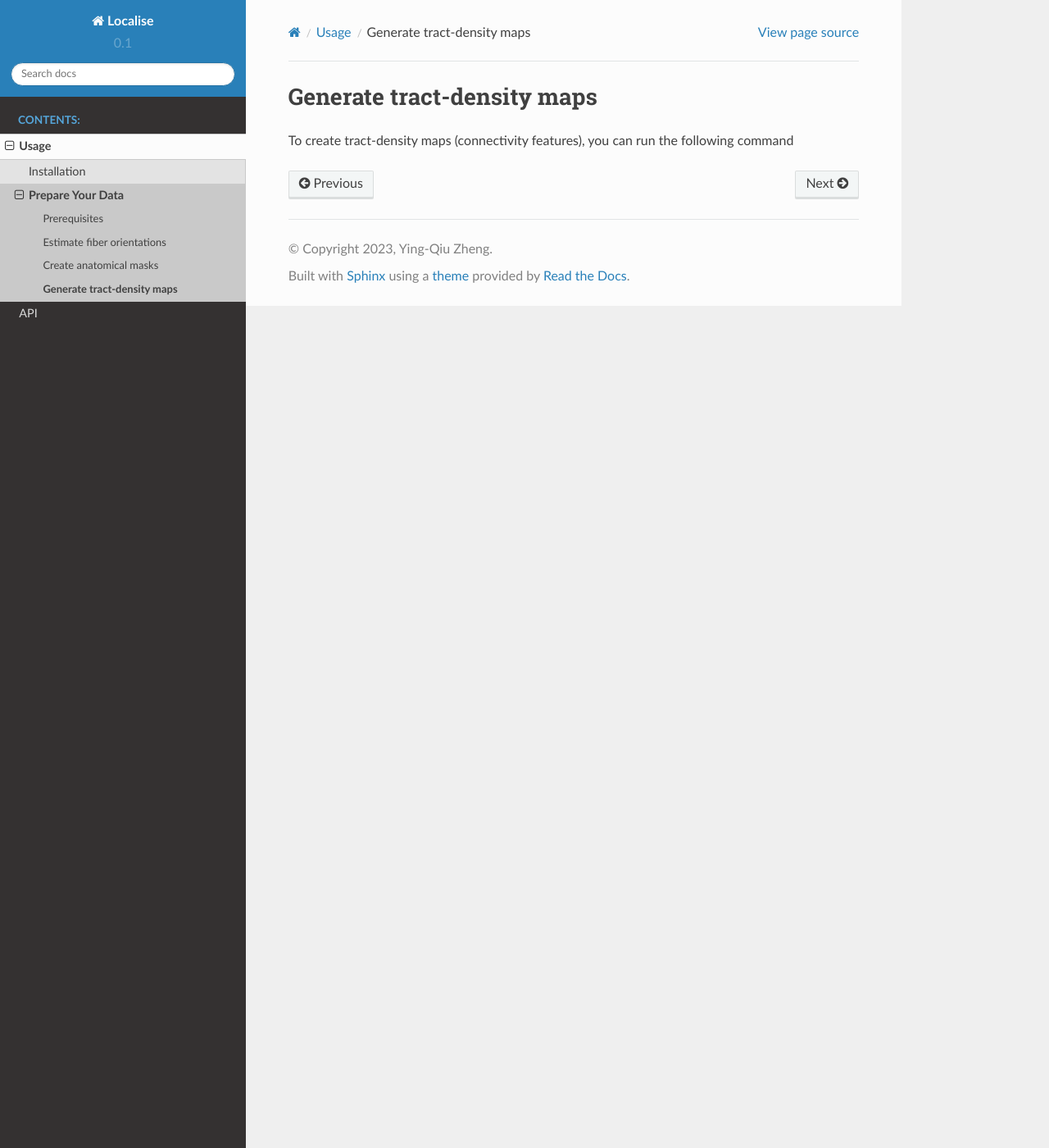
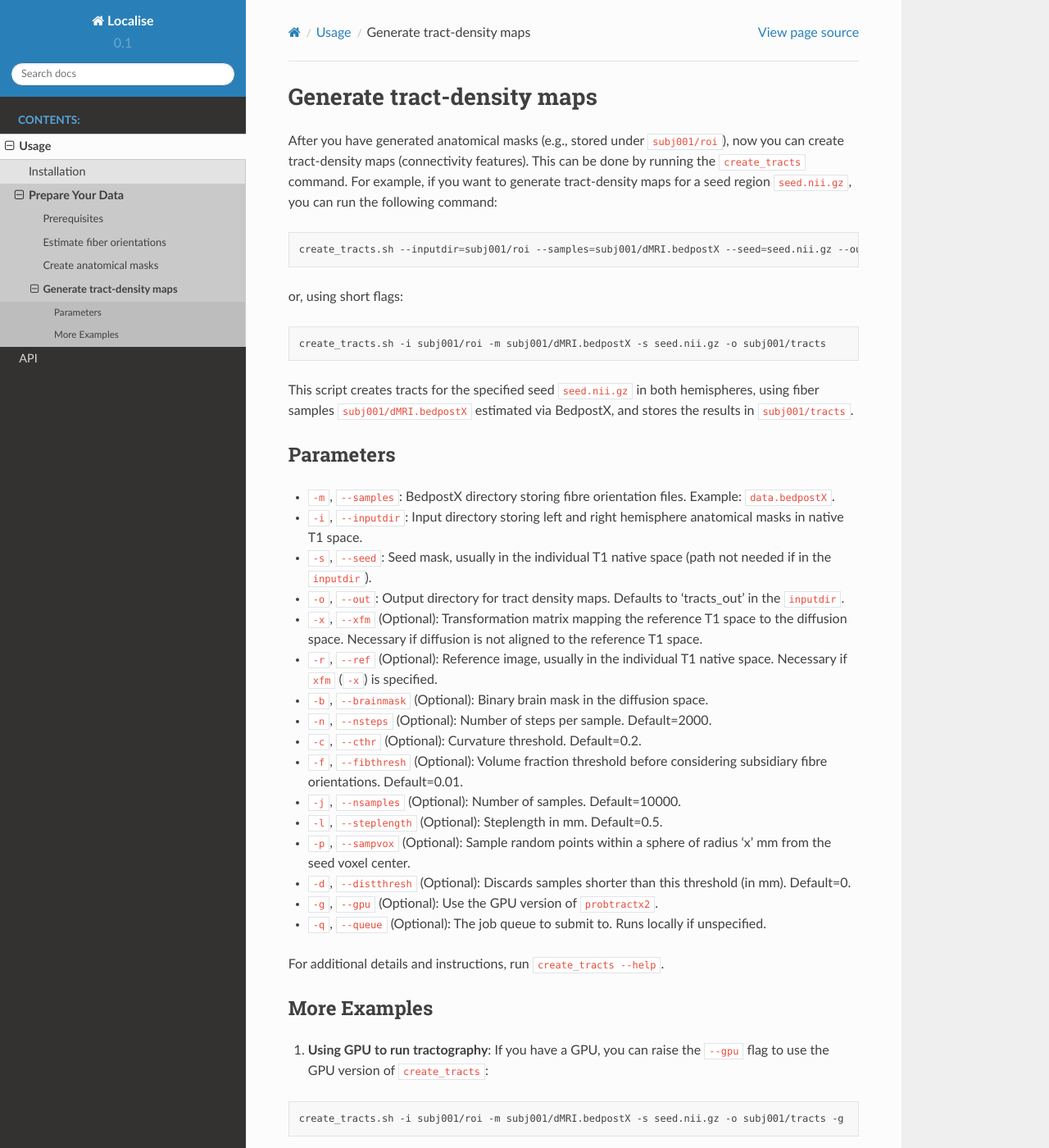
Before and after one commit to yingqiuz/localise, a Sphinx documentation site: the page built from docs/source/sections/prepare/create_tracts.rst, in a window 1280 px wide and 1400 px high. Shown: the whole window at 82% size. Built offline with Sphinx 7.4.7 and the Read the Docs theme 2.0.0, drawn with Linux system fonts in a browser that asks for light colours; some of the changed text lies outside the part shown.

Commit message:
rearrange prepare

```diff
--- a/docs/source/sections/prepare/create_tracts.rst
+++ b/docs/source/sections/prepare/create_tracts.rst
@@ -3,4 +3,92 @@
 Generate tract-density maps
 ===========================
 
-To create tract-density maps (connectivity features), you can run the following command
+After you have generated anatomical masks (e.g., stored under ``subj001/roi``),
+now you can create tract-density maps (connectivity features).
+This can be done by running the ``create_tracts`` command. For example, if you want to generate tract-density maps
+for a seed region ``seed.nii.gz``, you can run the following command:
+
+.. code-block:: bash
+
+   create_tracts.sh --inputdir=subj001/roi --samples=subj001/dMRI.bedpostX --seed=seed.nii.gz --out=subj001/tracts
+
+or, using short flags:
+
+.. code-block:: bash
+
+   create_tracts.sh -i subj001/roi -m subj001/dMRI.bedpostX -s seed.nii.gz -o subj001/tracts
+
+This script creates tracts for the specified seed ``seed.nii.gz`` in both hemispheres,
+using fiber samples ``subj001/dMRI.bedpostX`` estimated via BedpostX,
+and stores the results in ``subj001/tracts``.
+
+Parameters
+----------
+
+- ``-m``, ``--samples``:
+  BedpostX directory storing fibre orientation files. Example: ``data.bedpostX``.
+
+- ``-i``, ``--inputdir``:
+  Input directory storing left and right hemisphere anatomical masks in native T1 space.
+
+- ``-s``, ``--seed``:
+  Seed mask, usually in the individual T1 native space (path not needed if in the ``inputdir``).
+
+- ``-o``, ``--out``:
+  Output directory for tract density maps. Defaults to 'tracts_out' in the ``inputdir``.
+
+- ``-x``, ``--xfm`` (Optional):
+  Transformation matrix mapping the reference T1 space to the diffusion space. Necessary if diffusion is not aligned to the reference T1 space.
+
+- ``-r``, ``--ref`` (Optional):
+  Reference image, usually in the individual T1 native space. Necessary if ``xfm`` (``-x``) is specified.
+
+- ``-b``, ``--brainmask`` (Optional):
+  Binary brain mask in the diffusion space.
+
+- ``-n``, ``--nsteps`` (Optional):
+  Number of steps per sample. Default=2000.
+
+- ``-c``, ``--cthr`` (Optional):
+  Curvature threshold. Default=0.2.
+
+- ``-f``, ``--fibthresh`` (Optional):
+  Volume fraction threshold before considering subsidiary fibre orientations. Default=0.01.
+
+- ``-j``, ``--nsamples`` (Optional):
+  Number of samples. Default=10000.
+
+- ``-l``, ``--steplength`` (Optional):
+  Steplength in mm. Default=0.5.
+
+- ``-p``, ``--sampvox`` (Optional):
+  Sample random points within a sphere of radius 'x' mm from the seed voxel center.
+
+- ``-d``, ``--distthresh`` (Optional):
+  Discards samples shorter than this threshold (in mm). Default=0.
+
+- ``-g``, ``--gpu`` (Optional):
+  Use the GPU version of ``probtractx2``.
+
+- ``-q``, ``--queue`` (Optional):
+  The job queue to submit to. Runs locally if unspecified.
+
+For additional details and instructions, run ``create_tracts --help``.
+
+More Examples
+-------------
+
+1. **Using GPU to run tractography**:
+   If you have a GPU, you can raise the ``--gpu`` flag to use the GPU version of ``create_tracts``:
+
+.. code-block:: bash
+
+    create_tracts.sh -i subj001/roi -m subj001/dMRI.bedpostX -s seed.nii.gz -o subj001/tracts -g
+
+2. **Submitting to a job queue**: If you have a system that supports job queues
+and `fsl_sub <https://git.fmrib.ox.ac.uk/fsl/fsl_sub>`_ installed,
+you can specify the queue and potentially the number of jobs:
+
+.. code-block:: bash
+
+   create_tracts.sh -i subj001/roi -m subj001/dMRI.bedpostX -s seed.nii.gz -o subj001/tracts -g -q gpu_short
```
Also changed, not shown: docs/source/sections/prepare/create_masks.rst (+9 -9 lines).
